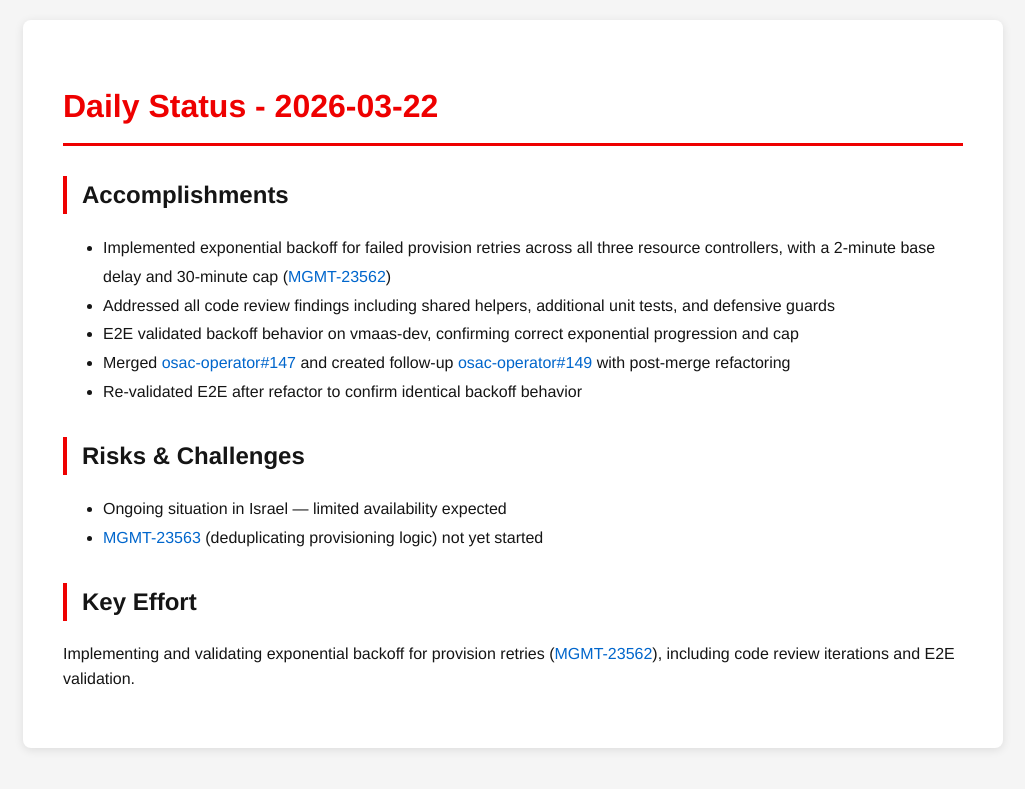
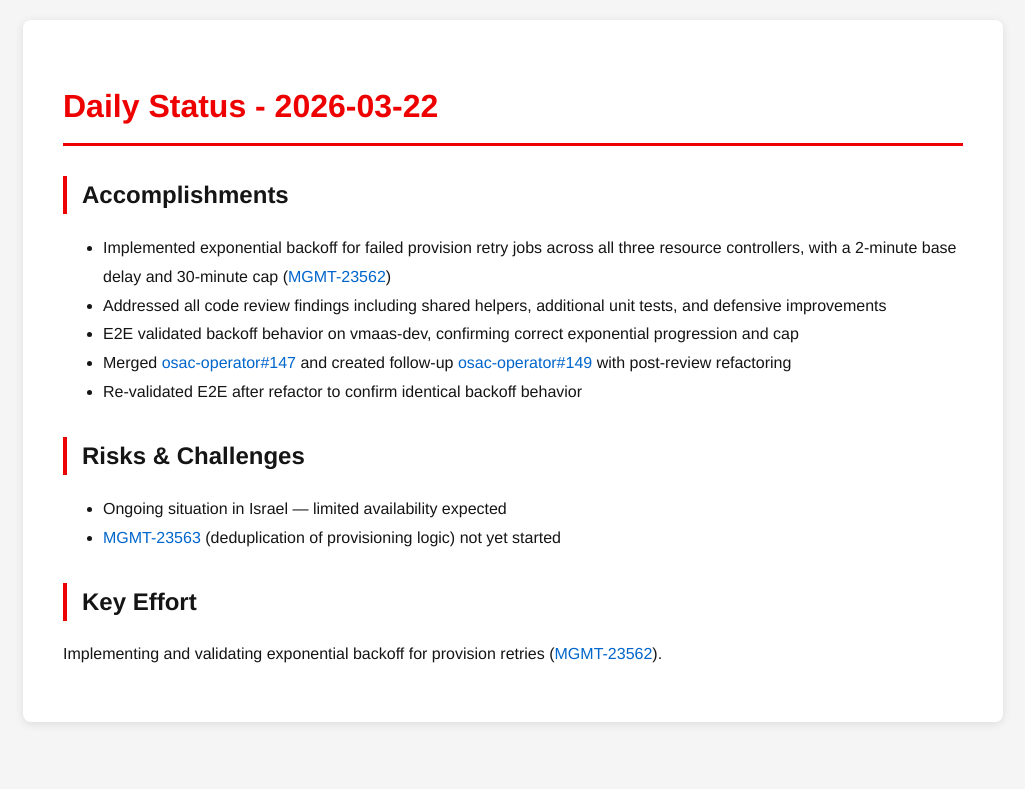
Before and after one commit to tzvatot/daily-status, a Jekyll site: the page built from 2026-03-22.md, in a window 1280 px wide. Shown: the top 789 px of the page, without its empty margins (127-1152 px from the left). Built offline with Jekyll 4.4.1, drawn with Linux system fonts in a browser that asks for light colours.

Commit message:
Daily status update - 2026-03-22

```diff
--- a/2026-03-22.md
+++ b/2026-03-22.md
@@ -7,15 +7,15 @@
 # Daily Status - 2026-03-22
 
 ## Accomplishments
-- Implemented exponential backoff for failed provision retries across all three resource controllers, with a 2-minute base delay and 30-minute cap ([MGMT-23562](https://issues.redhat.com/browse/MGMT-23562))
-- Addressed all code review findings including shared helpers, additional unit tests, and defensive guards
+- Implemented exponential backoff for failed provision retry jobs across all three resource controllers, with a 2-minute base delay and 30-minute cap ([MGMT-23562](https://issues.redhat.com/browse/MGMT-23562))
+- Addressed all code review findings including shared helpers, additional unit tests, and defensive improvements
 - E2E validated backoff behavior on vmaas-dev, confirming correct exponential progression and cap
-- Merged [osac-operator#147](https://github.com/osac-project/osac-operator/pull/147) and created follow-up [osac-operator#149](https://github.com/osac-project/osac-operator/pull/149) with post-merge refactoring
+- Merged [osac-operator#147](https://github.com/osac-project/osac-operator/pull/147) and created follow-up [osac-operator#149](https://github.com/osac-project/osac-operator/pull/149) with post-review refactoring
 - Re-validated E2E after refactor to confirm identical backoff behavior
 
 ## Risks & Challenges
 - Ongoing situation in Israel — limited availability expected
-- [MGMT-23563](https://issues.redhat.com/browse/MGMT-23563) (deduplicating provisioning logic) not yet started
+- [MGMT-23563](https://issues.redhat.com/browse/MGMT-23563) (deduplication of provisioning logic) not yet started
 
 ## Key Effort
-Implementing and validating exponential backoff for provision retries ([MGMT-23562](https://issues.redhat.com/browse/MGMT-23562)), including code review iterations and E2E validation.
+Implementing and validating exponential backoff for provision retries ([MGMT-23562](https://issues.redhat.com/browse/MGMT-23562)).
```
